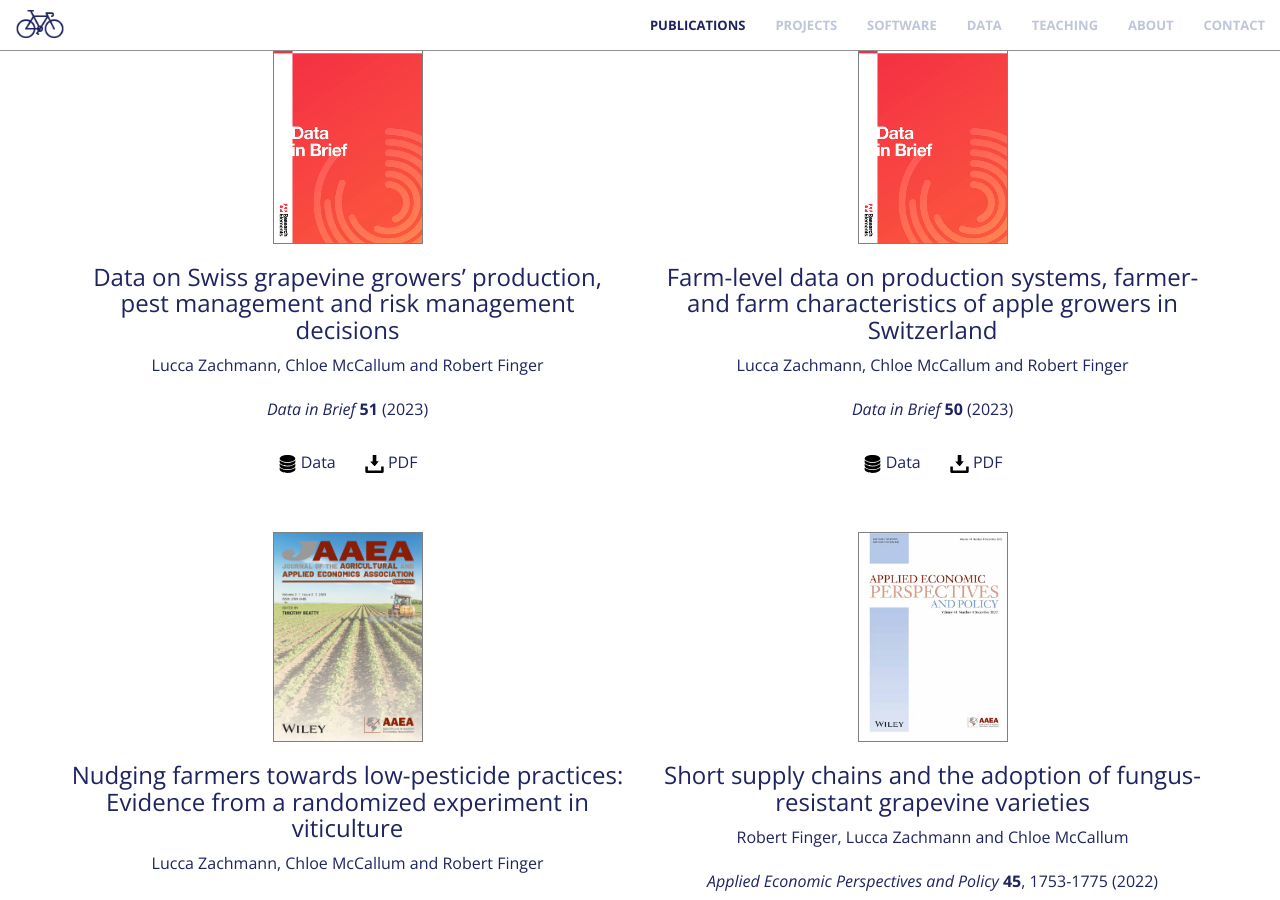
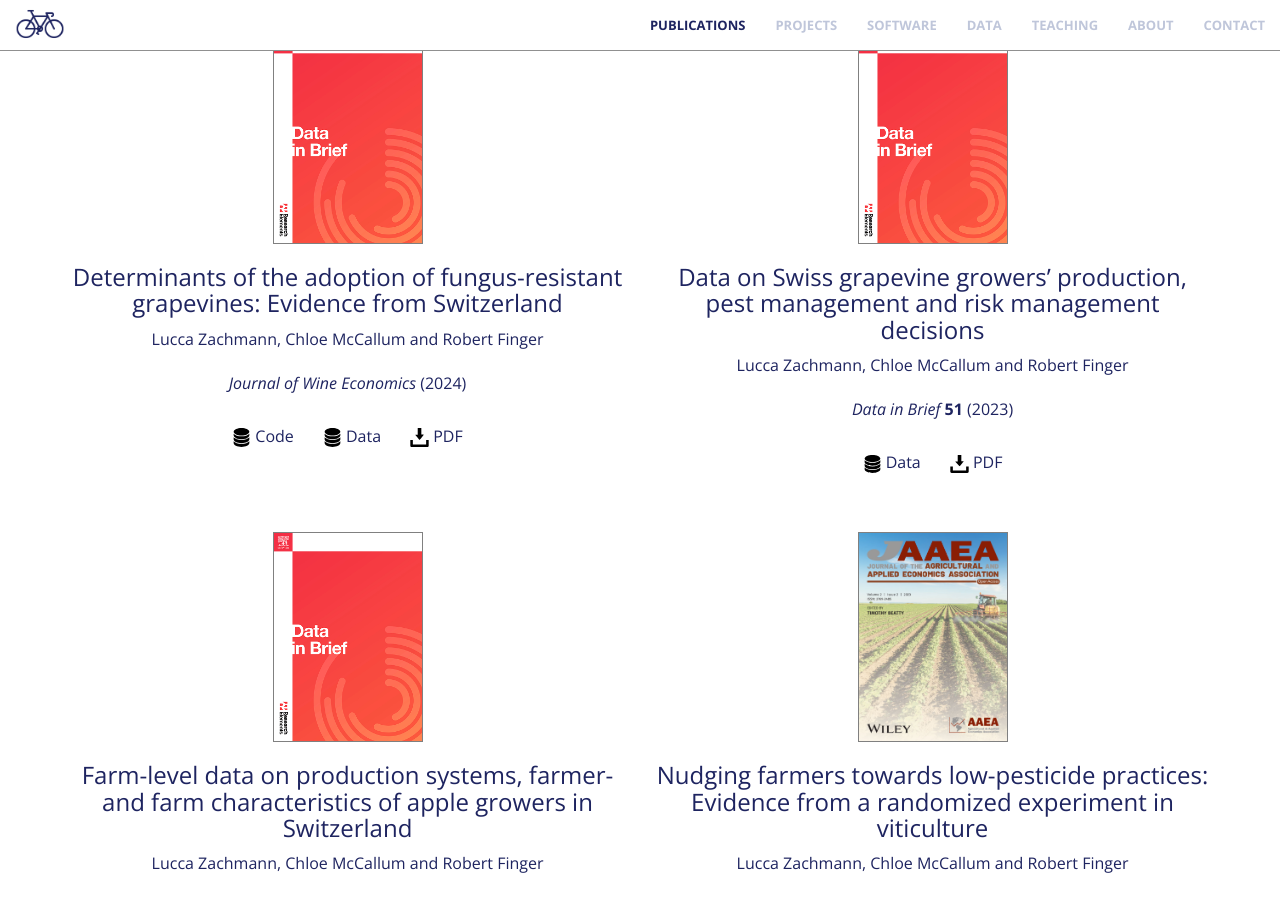
Before and after one commit to luccalino/luccalino.github.io, a Jekyll site: the page built from index.html, in a window 1280 px wide and 900 px high, scrolled down 1087 px. Built offline with Jekyll 4.4.1, drawn with Linux system fonts in a browser that asks for light colours; nearby versions of some CDN libraries.

Commit message:
Update publications.html

```diff
--- a/_includes/publications.html
+++ b/_includes/publications.html
@@ -10,6 +10,15 @@
     </div>
     <div class="container">
         <div class="row">
+            <div class="col-md-6 mb-4 text-center d-flex align-items-stretch">
+                      <a class="fa fa-4x wow bounceIn text-primary" href="https://www.sciencedirect.com/science/article/pii/S2352340923007370" target="_blank"><img title="JWE" alt="JWE" src="img/dib.jpeg" style="cursor:pointer;border:1px solid grey;" width="150" height="210"></a>
+                      <h3 style="color:#1E2460;">Determinants of the adoption of fungus-resistant grapevines: Evidence from Switzerland</h3>
+                      <p class="text-muted" style="color:#1E2460;">Lucca Zachmann, Chloe McCallum and Robert Finger</p>
+                      <p class="text-muted" style="color:#1E2460;"><i>Journal of Wine Economics</i> (2024)</p>
+                    <p style="margin-bottom:0.25cm;"></p>
+                    <p class="text-muted" style="color:#1E2460;"><a href="https://www.cambridge.org/core/journals/journal-of-wine-economics/article/determinants-of-the-adoption-of-fungusresistant-grapevines-evidence-from-switzerland/BD682A7EAF7BA6EBD7FF74F2C6408174" target="_blank"><i><img src="img/logo/data-storage-device-svgrepo-com.svg" style="cursor:pointer; height:0.5cm; weight: 0.5cm;"></i></a> Code &nbsp; &nbsp; &nbsp; <a href="https://www.research-collection.ethz.ch/handle/20.500.11850/671067" target="_blank"><i><img src="img/logo/data-storage-device-svgrepo-com.svg" style="cursor:pointer; height:0.5cm; weight: 0.5cm;"></i></a> Data &nbsp; &nbsp; &nbsp; <a href="https://www.research-collection.ethz.ch/handle/20.500.11850/568595"><i><img src="img/logo/download-button-svgrepo-com.svg" style="cursor:pointer; height:0.5cm; weight: 0.5cm;"></i></a> PDF </p>
+                    <p style="margin-bottom:1cm;"></p>
+            </div>
             <div class="col-md-6 mb-4 text-center d-flex align-items-stretch">
                       <a class="fa fa-4x wow bounceIn text-primary" href="https://www.sciencedirect.com/science/article/pii/S2352340923007370" target="_blank"><img title="DIB" alt="DIB" src="img/dib.jpeg" style="cursor:pointer;border:1px solid grey;" width="150" height="210"></a>
                       <h3 style="color:#1E2460;">Data on Swiss grapevine growers’ production, pest management and risk management decisions</h3>
```
